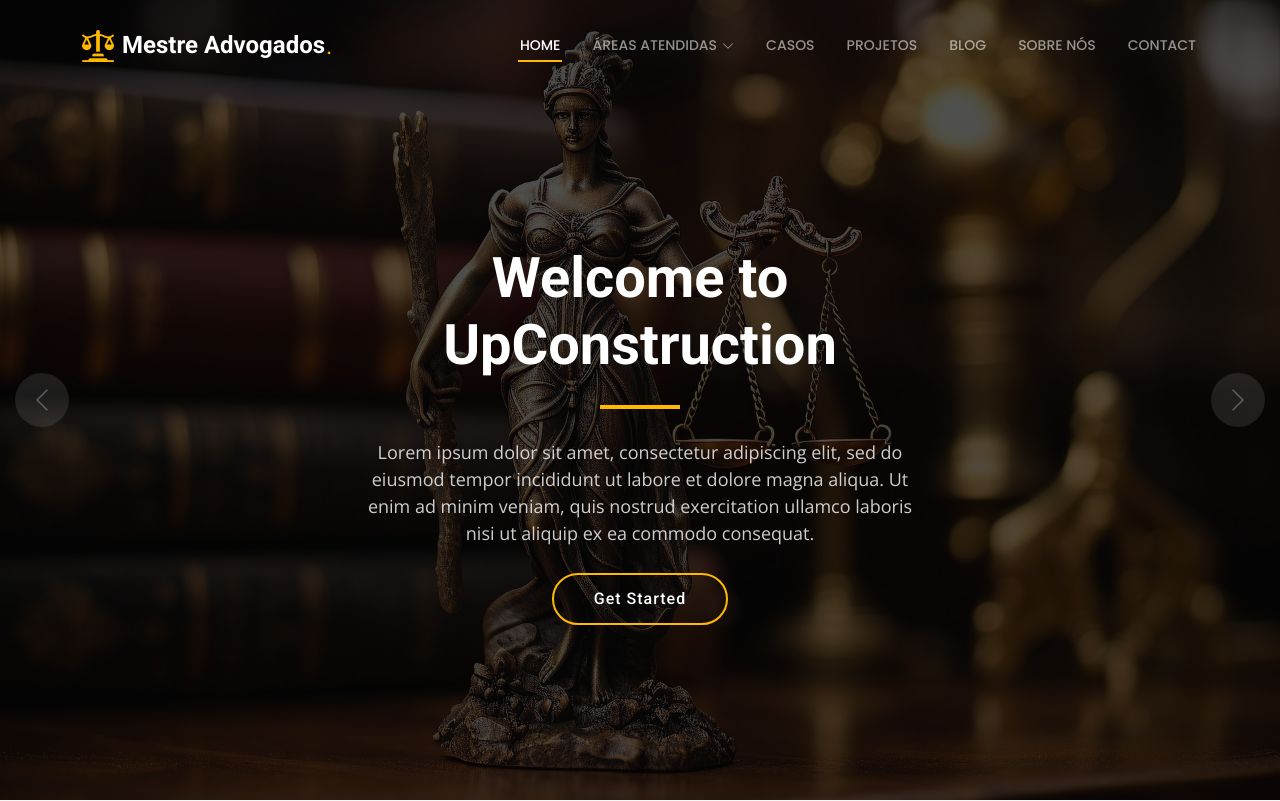
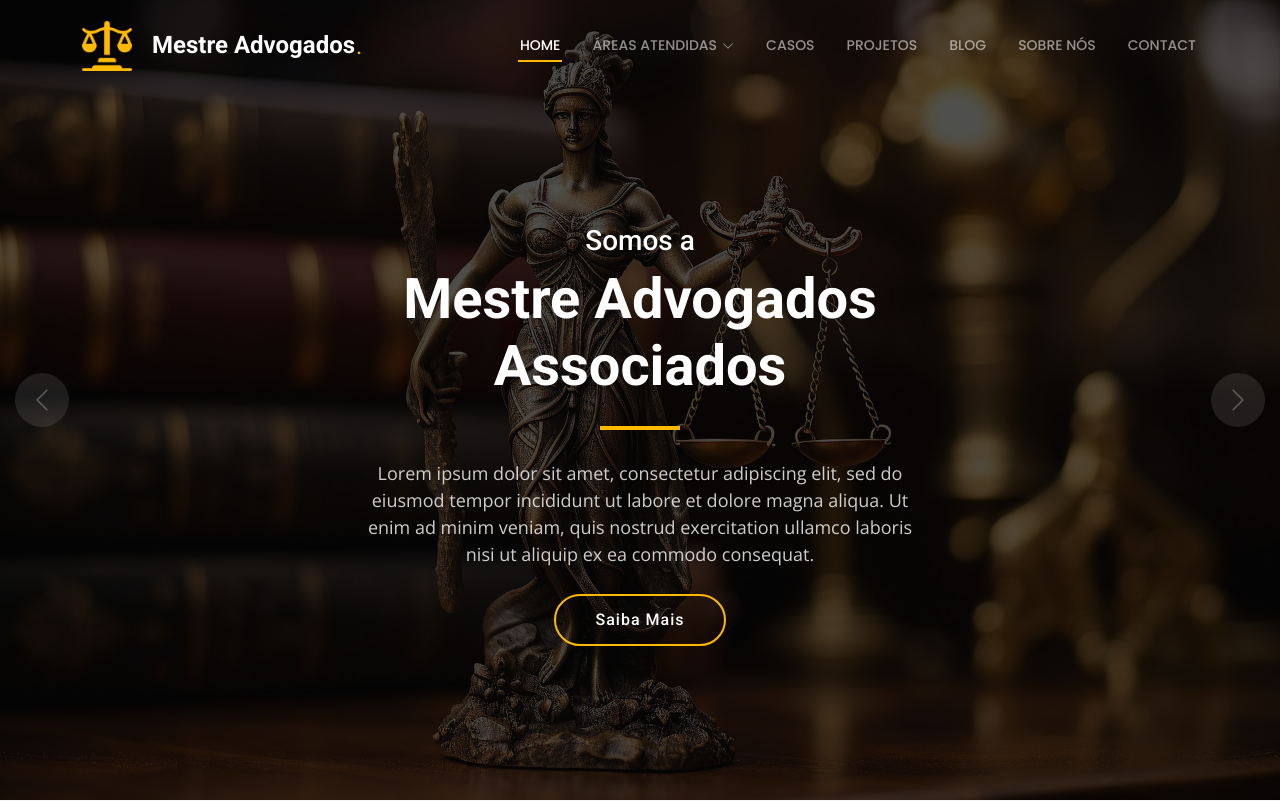
Before and after one commit to HenriqueTeixeira1977/MestreAdvogados, a PHP site: page / in a window 1280 px wide. Shown: the top 801 px of the page. Run offline with PHP 8.4, Linux system fonts and the light colour scheme.

Commit message:
Update20250211064711

```diff
--- a/assets/css/header.css
+++ b/assets/css/header.css
@@ -87,7 +87,7 @@
     z-index: 997;
   }
   .header .logo img {
-    max-height: 38px;
+    max-height: 100px;
     margin-right: 8px;
   }
   .header .logo h1 {
--- a/assets/css/main.css
+++ b/assets/css/main.css
@@ -137,9 +137,9 @@ h1, h2, h3, h4, h5, h6 {
   transition: all 0.5s;
   z-index: 997;
 }
-.header .logo img {
-  max-height: 32px;
-  margin-right: 8px;
+.header .logo img {background-color: #05965200;
+  max-height: 50px;
+  margin-right: 20px;
 }
 .header .logo h1 {
   font-size: 24px;
--- a/index.php
+++ b/index.php
@@ -15,7 +15,7 @@
   <meta name="keywords" content="">
 
   <!-- Favicons -->
-  <link href="assets/img/favicon.png" rel="icon">
+  <link href="./assets/img/favicon.png" rel="icon">
   <link href="assets/img/apple-touch-icon.png" rel="apple-touch-icon">
 
   <!-- Fonts -->
@@ -86,9 +86,10 @@
         <div class="container">
           <div class="row justify-content-center" data-aos="fade-up" data-aos-delay="100">
             <div class="col-lg-6 text-center">
-              <h2>Welcome to UpConstruction</h2>
+              <h3>Somos a</h3>
+              <h2>Mestre Advogados Associados</h2>
               <p>Lorem ipsum dolor sit amet, consectetur adipiscing elit, sed do eiusmod tempor incididunt ut labore et dolore magna aliqua. Ut enim ad minim veniam, quis nostrud exercitation ullamco laboris nisi ut aliquip ex ea commodo consequat.</p>
-              <a href="#get-started" class="btn-get-started">Get Started</a>
+              <a href="#get-started" class="btn-get-started">Saiba Mais</a>
             </div>
           </div>
         </div>
```
